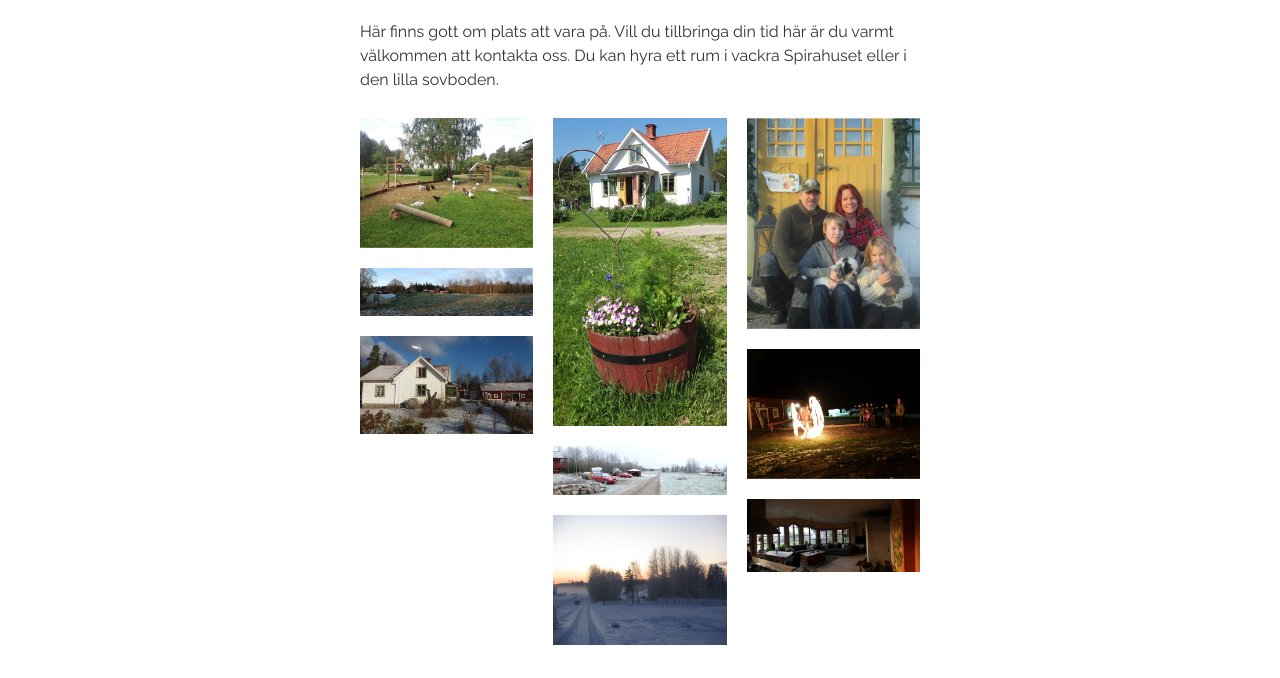
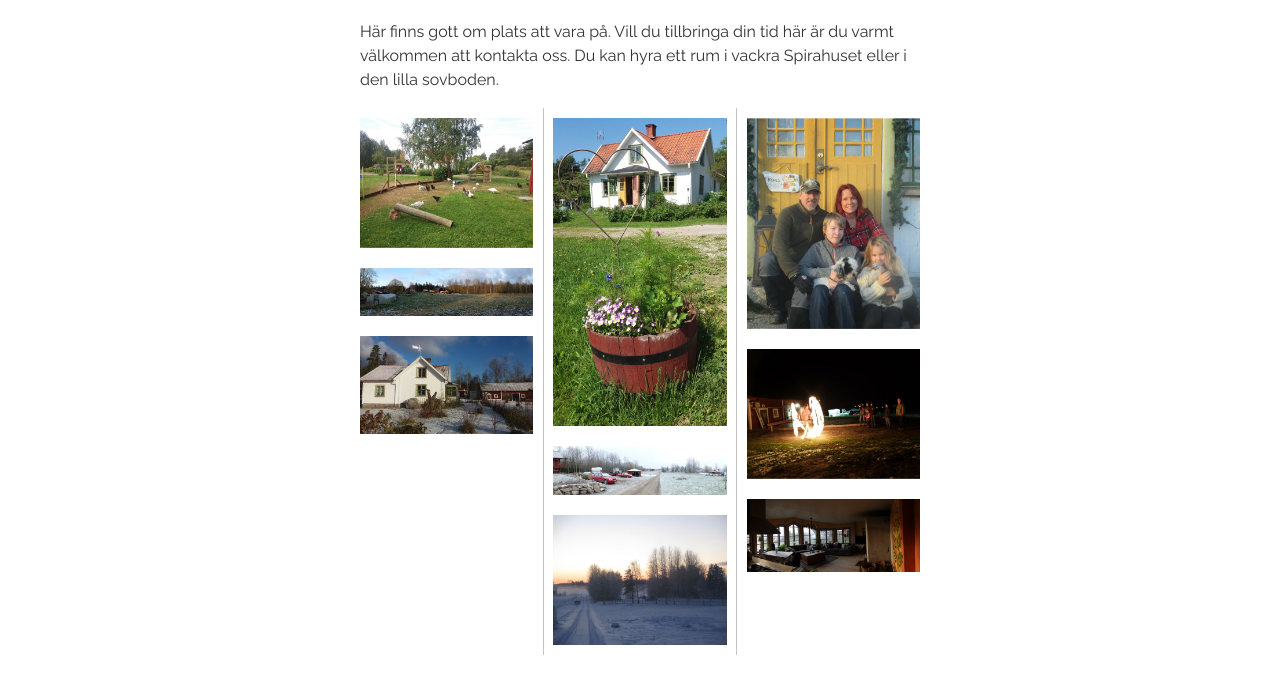
Before and after one commit to jeremistadler/spiragarden-web, a Jekyll site: the page built from index.md, in a window 1280 px wide. Shown: the part 888-1566 px from the top of the page. Built offline with Jekyll 4.4.1, drawn with Linux system fonts in a browser that asks for light colours.

Commit message:
Add gallery ruler

```diff
--- a/assets/css/style.css
+++ b/assets/css/style.css
@@ -183,6 +183,7 @@ li {
   -webkit-column-gap: 20px;
   column-gap: 20px;
   font-size: 0;
+  column-rule: 1px solid #c3c3c3;
 }
 
 .masonry .item {
```
